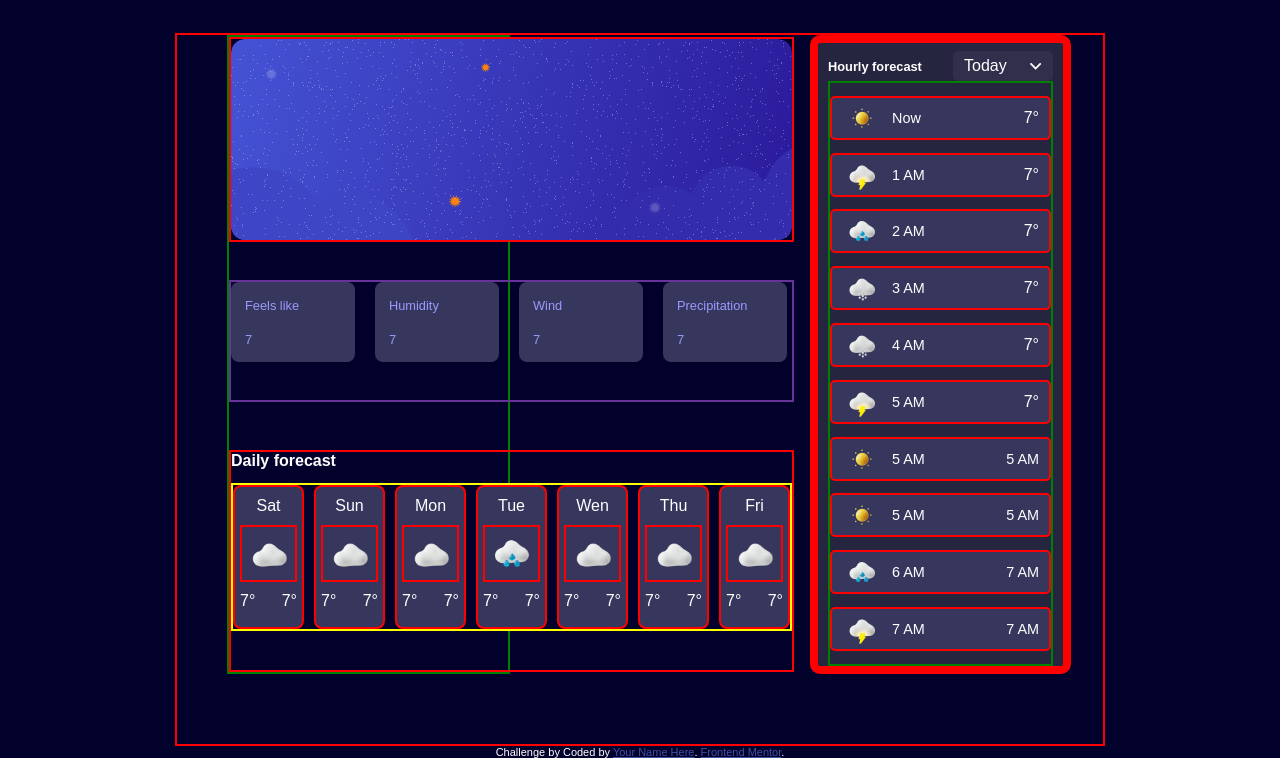
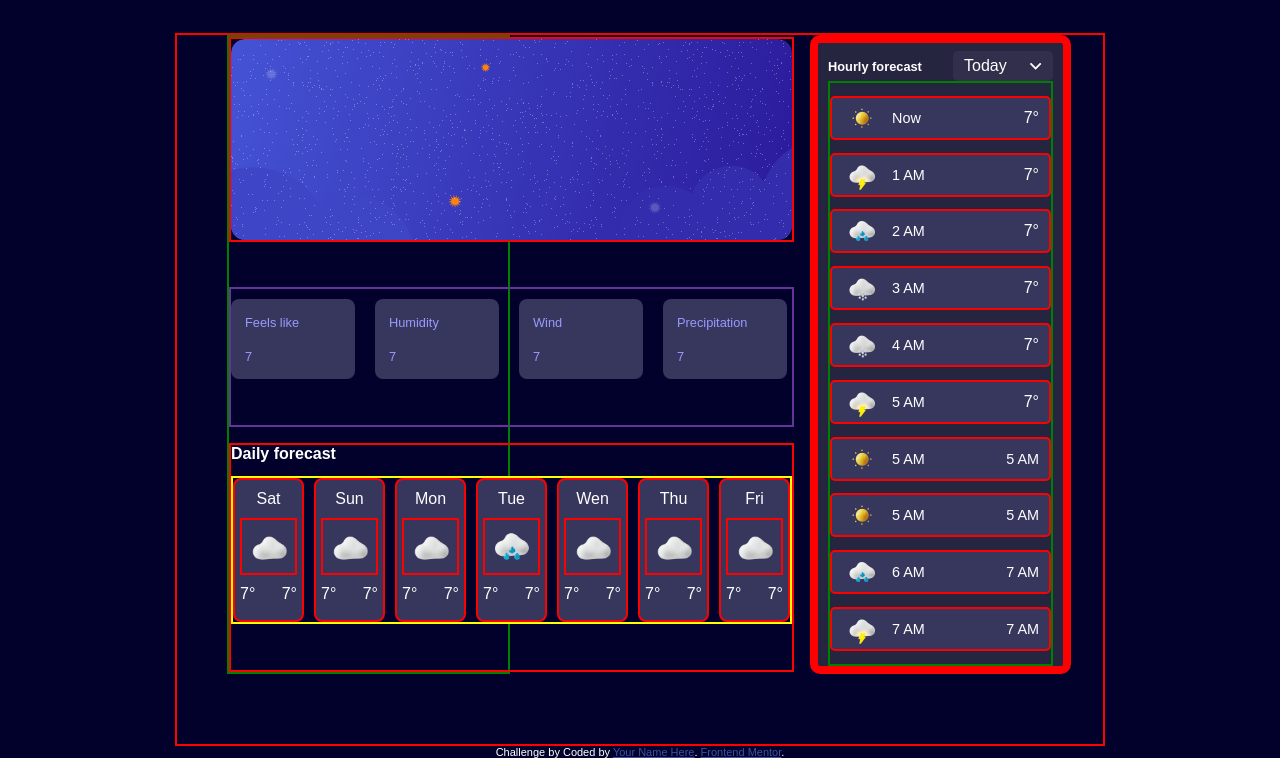
Before and after one commit to getishe/weather-app-main, a plain HTML site: page index.html in a window 1280 px wide. Shown: the part 178-936 px from the top of the page. Drawn offline with Linux system fonts and the light colour scheme.

```diff
--- a/styles.css
+++ b/styles.css
@@ -220,7 +220,7 @@ section#search-section {
   /* margin-top: -90px; */
   border: 2px solid rebeccapurple;
   gap: 20px;
-  /* padding: 0; */
+  padding-top: 10px;
 }
 .description {
   font-size: 0.8rem;
@@ -241,7 +241,7 @@ section#search-section {
 }
 
 .daily-time {
-  margin-top: 3rem;
+  margin-top: 1rem;
   border: 2px solid red;
 }
 .daily-time h2 {
```
